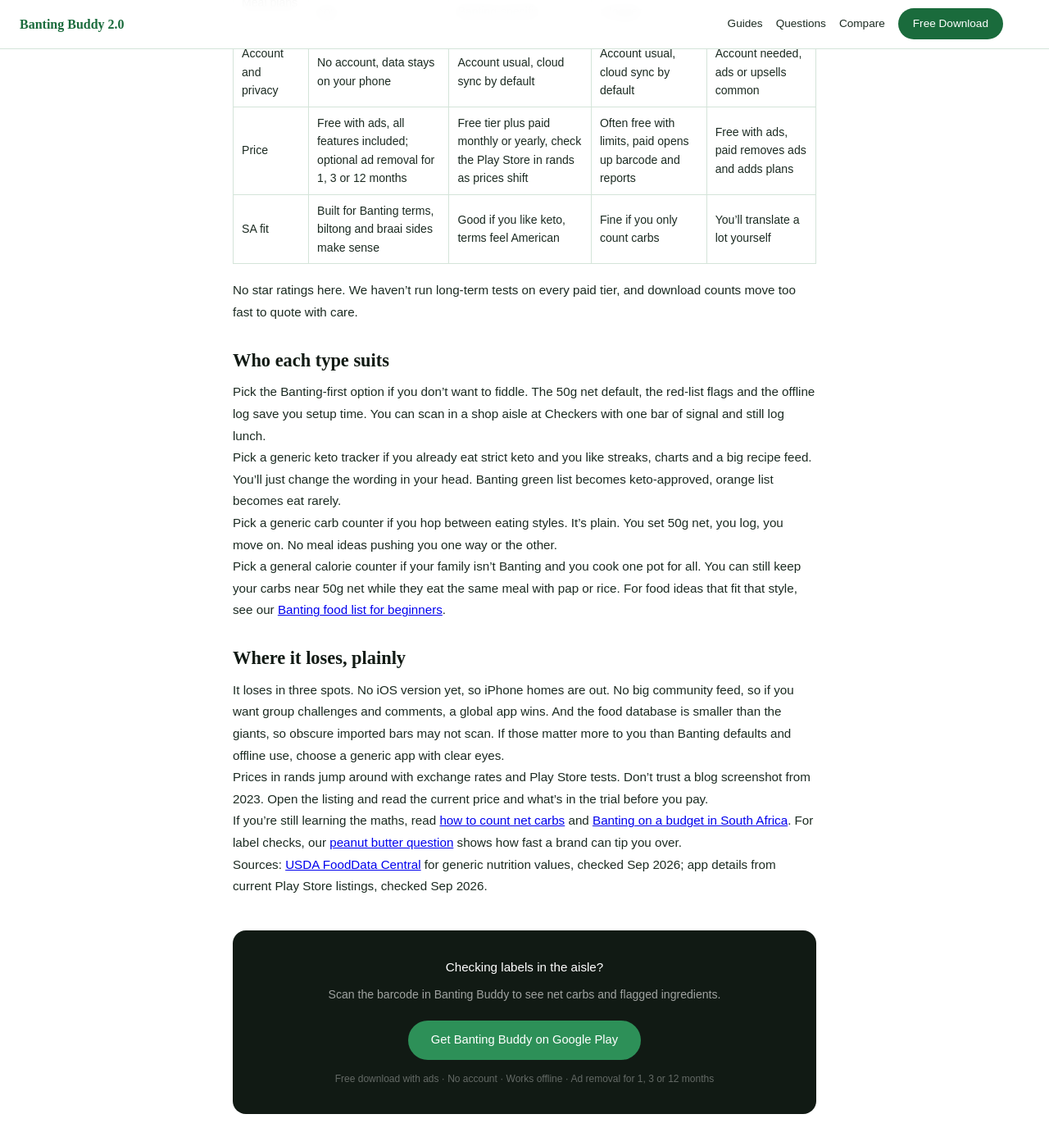
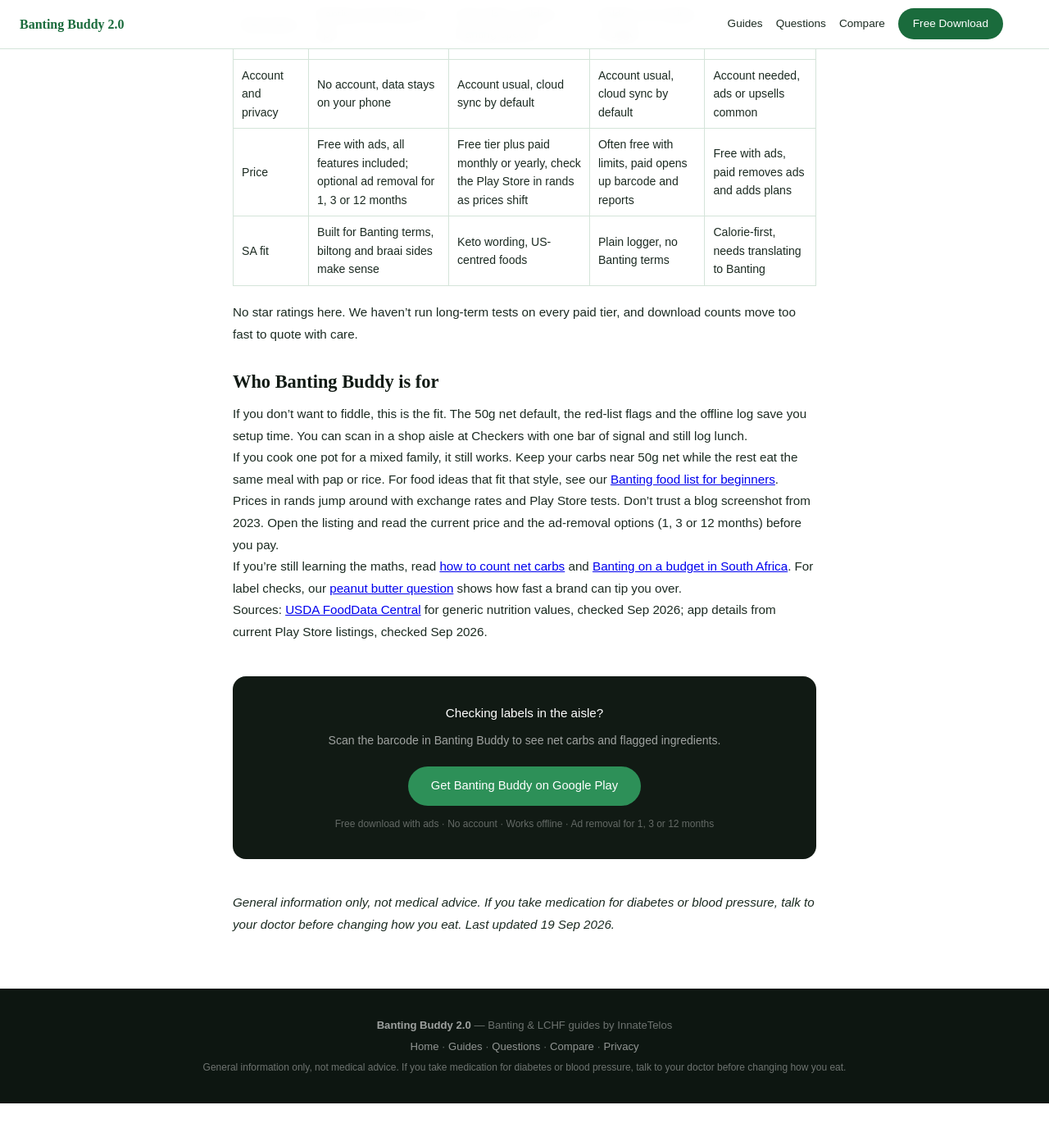
Before and after one commit to n8us/-banting-buddy-landing, a Jekyll site: the page built from compare/best-banting-apps-south-africa.md, in a window 1280 px wide and 1400 px high, scrolled down 702 px. Shown: the whole window at 82% size. Built offline with Jekyll 4.4.1, drawn with Linux system fonts in a browser that asks for light colours; after the commit the page ends 2048 px from its top, so only the background shows below that; some of the changed text lies outside the part shown.

Commit message:
Make best-banting-apps page product-led, remove competitor picks and trial wording

```diff
--- a/compare/best-banting-apps-south-africa.md
+++ b/compare/best-banting-apps-south-africa.md
@@ -7,7 +7,7 @@
 
 # Best Banting apps in South Africa
 
-**Short answer:** if you want Banting defaults out the box, Banting Buddy is the closest fit we've found in SA. Generic keto and carb counters still work, but you'll set the targets up yourself.
+**Short answer:** Banting Buddy is built for Banting out the box: about 50g net carbs, green/orange/red lists, barcode scanner, Banting meal ideas and offline logging. Free with ads, no account, optional ad removal for 1, 3 or 12 months.
 
 Net carbs here means digestible carbs: Total Carbs minus Fibre for raw whole foods, or "Glycaemic Carbohydrate" directly on South African packaged foods. That's the standard we use through this page.
 
@@ -21,25 +21,17 @@
 | Meal plans | Banting meal ideas in app | Keto plans, seldom Banting-specific | Seldom, it's mainly a logger | Plans skew low-fat, you'll adapt them |
 | Account and privacy | No account, data stays on your phone | Account usual, cloud sync by default | Account usual, cloud sync by default | Account needed, ads or upsells common |
 | Price | Free with ads, all features included; optional ad removal for 1, 3 or 12 months | Free tier plus paid monthly or yearly, check the Play Store in rands as prices shift | Often free with limits, paid opens up barcode and reports | Free with ads, paid removes ads and adds plans |
-| SA fit | Built for Banting terms, biltong and braai sides make sense | Good if you like keto, terms feel American | Fine if you only count carbs | You'll translate a lot yourself |
+| SA fit | Built for Banting terms, biltong and braai sides make sense | Keto wording, US-centred foods | Plain logger, no Banting terms | Calorie-first, needs translating to Banting |
 
 No star ratings here. We haven't run long-term tests on every paid tier, and download counts move too fast to quote with care.
 
-## Who each type suits
+## Who Banting Buddy is for
 
-Pick the Banting-first option if you don't want to fiddle. The 50g net default, the red-list flags and the offline log save you setup time. You can scan in a shop aisle at Checkers with one bar of signal and still log lunch.
+If you don't want to fiddle, this is the fit. The 50g net default, the red-list flags and the offline log save you setup time. You can scan in a shop aisle at Checkers with one bar of signal and still log lunch.
 
-Pick a generic keto tracker if you already eat strict keto and you like streaks, charts and a big recipe feed. You'll just change the wording in your head. Banting green list becomes keto-approved, orange list becomes eat rarely.
+If you cook one pot for a mixed family, it still works. Keep your carbs near 50g net while the rest eat the same meal with pap or rice. For food ideas that fit that style, see our [Banting food list for beginners]({{ site.baseurl }}/guides/banting-food-list-beginners/).
 
-Pick a generic carb counter if you hop between eating styles. It's plain. You set 50g net, you log, you move on. No meal ideas pushing you one way or the other.
-
-Pick a general calorie counter if your family isn't Banting and you cook one pot for all. You can still keep your carbs near 50g net while they eat the same meal with pap or rice. For food ideas that fit that style, see our [Banting food list for beginners]({{ site.baseurl }}/guides/banting-food-list-beginners/).
-
-## Where it loses, plainly
-
-It loses in three spots. No iOS version yet, so iPhone homes are out. No big community feed, so if you want group challenges and comments, a global app wins. And the food database is smaller than the giants, so obscure imported bars may not scan. If those matter more to you than Banting defaults and offline use, choose a generic app with clear eyes.
-
-Prices in rands jump around with exchange rates and Play Store tests. Don't trust a blog screenshot from 2023. Open the listing and read the current price and what's in the trial before you pay.
+Prices in rands jump around with exchange rates and Play Store tests. Don't trust a blog screenshot from 2023. Open the listing and read the current price and the ad-removal options (1, 3 or 12 months) before you pay.
 
 If you're still learning the maths, read [how to count net carbs]({{ site.baseurl }}/guides/how-to-count-net-carbs/) and [Banting on a budget in South Africa]({{ site.baseurl }}/guides/banting-on-a-budget-south-africa/). For label checks, our [peanut butter question]({{ site.baseurl }}/questions/is-peanut-butter-banting-friendly/) shows how fast a brand can tip you over.
 
```
